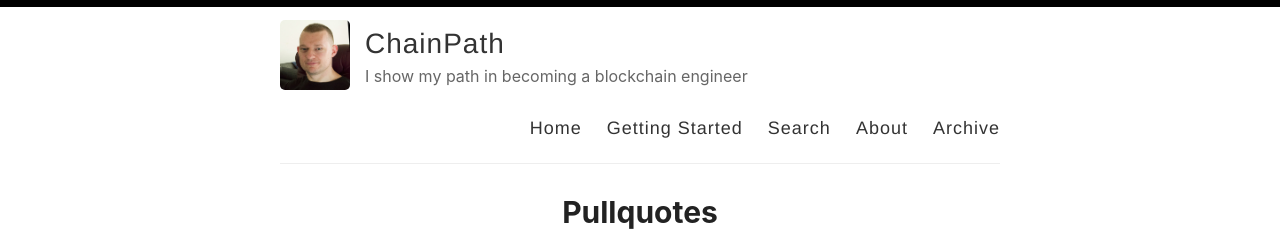
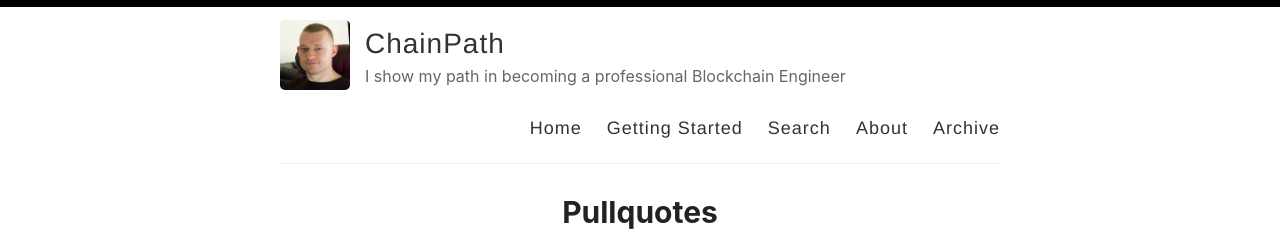
Before and after one commit to koksyn/koksyn.github.io, a Jekyll site: the page built from index.html, in a window 1280 px wide and 900 px high. Shown: the top 250 px of the window. Built offline with Jekyll 4.4.1, drawn with Linux system fonts in a browser that asks for light colours; the list of posts is cut into pages by our own code.

Commit message:
Configuration adaptation

```diff
--- a/_config.yml
+++ b/_config.yml
@@ -9,7 +9,7 @@ name: ChainPath
 author: Mateusz Palichleb
 
 # Short bio or description (displayed in the header)
-description: I show my path in becoming a blockchain engineer
+description: I show my path in becoming a professional Blockchain Engineer
 
 # URL of your avatar or profile pic (you could use your GitHub profile pic)
 avatar: /images/avatar.jpeg
```
Also changed, not shown: README.md.
